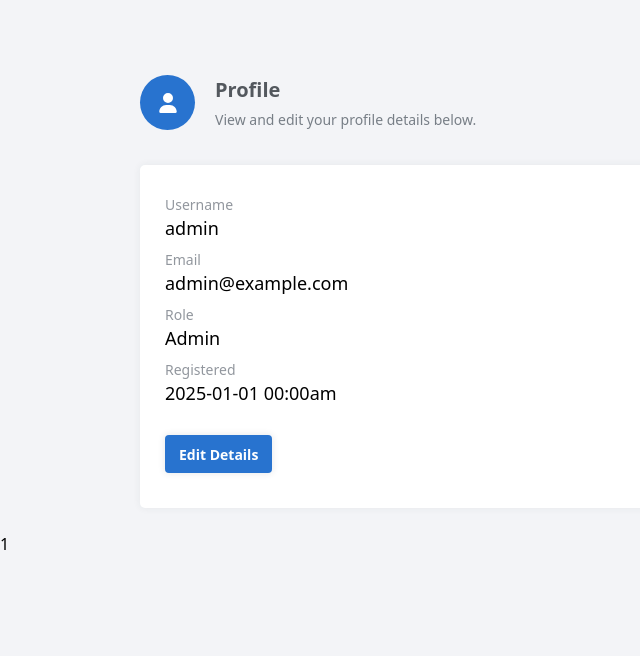
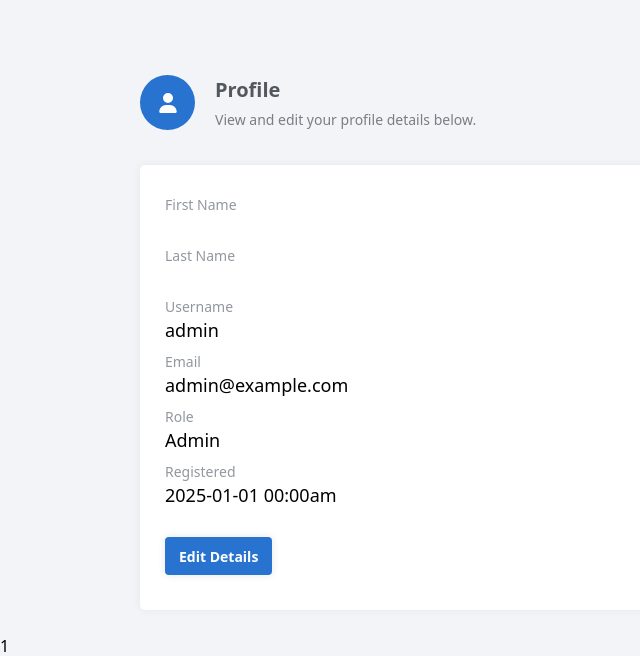
Before and after one commit to steveshead/php_database_login_register, a PHP site: page /profile.php in a window 1280 px wide. Shown: the part 60-716 px from the top of the page, without its empty margins (0-640 px from the left). Run offline with PHP 8.4, Linux system fonts and the light colour scheme; a user stored in the database is signed in; data comes from the database, SQL or seed files in the repository; some libraries are stand-ins or nearby versions.

Commit message:
Soft code improvements and updates

```diff
--- a/profile.php
+++ b/profile.php
@@ -36,14 +36,14 @@ if (isset($_POST['username'], $_POST['npassword'], $_POST['cpassword'], $_POST['
 		if ($stmt->fetchColumn() > 0) {
 			$error_msg = 'Account already exists with that username and/or email!';
 		} else {
-			// No errors occured, update the account...
+			// No errors occurred, update the account...
 			// Hash the new password if it was posted and is not blank
 			$password = !empty($_POST['npassword']) ? password_hash($_POST['npassword'], PASSWORD_DEFAULT) : $account['password'];
 			// If email has changed, generate a new activation code
 			$activation_code = account_activation && $account['email'] != $_POST['email'] ? hash('sha256', uniqid() . $_POST['email'] . secret_key) : $account['activation_code'];
 			// Update the account
-			$stmt = $pdo->prepare('UPDATE accounts SET username = ?, password = ?, email = ?, activation_code = ? WHERE id = ?');
-			$stmt->execute([ $_POST['username'], $password, $_POST['email'], $activation_code, $_SESSION['account_id'] ]);
+			$stmt = $pdo->prepare('UPDATE accounts SET first_name = ?, last_name = ?, username = ?, password = ?, email = ?, activation_code = ? WHERE id = ?');
+			$stmt->execute([ $_POST['first_name'], $_POST['last_name'], $_POST['username'], $password, $_POST['email'], $activation_code, $_SESSION['account_id'] ]);
 			// Update the session variables
 			$_SESSION['account_name'] = $_POST['username'];
 			// If email has changed, logout the user and send a new activation email
@@ -83,7 +83,17 @@ if (isset($_POST['username'], $_POST['npassword'], $_POST['cpassword'], $_POST['
 
 	<!-- Tip: it's good practice to escape user variables using htmlspecialchars() to prevent XSS attacks. -->
 
-	<div class="profile-detail">
+    <div class="profile-detail">
+        <strong>First Name</strong>
+        <?= !empty($account['first_name']) ? htmlspecialchars($account['first_name'], ENT_QUOTES) : '<div class="padding"></div>' ?>
+    </div>
+
+    <div class="profile-detail">
+        <strong>Last Name</strong>
+        <?= !empty($account['last_name']) ? htmlspecialchars($account['last_name'], ENT_QUOTES) : '<div class="padding"></div>' ?>
+    </div>
+
+    <div class="profile-detail">
 		<strong>Username</strong>
 		<?=htmlspecialchars($account['username'], ENT_QUOTES)?>
 	</div>
@@ -124,6 +134,18 @@ if (isset($_POST['username'], $_POST['npassword'], $_POST['cpassword'], $_POST['
 <div class="block">
 
 	<form action="profile.php?action=edit" method="post" class="form form-small">
+
+        <label class="form-label" for="first_name" style="padding-top:5px">First Name</label>
+        <div class="form-group">
+            <svg class="form-icon-left" width="14" height="14" xmlns="http://www.w3.org/2000/svg" viewBox="0 0 448 512"><!--!Font Awesome Free 6.5.1 by @fontawesome - https://fontawesome.com License - https://fontawesome.com/license/free Copyright 2024 Fonticons, Inc.--><path d="M224 256A128 128 0 1 0 224 0a128 128 0 1 0 0 256zm-45.7 48C79.8 304 0 383.8 0 482.3C0 498.7 13.3 512 29.7 512H418.3c16.4 0 29.7-13.3 29.7-29.7C448 383.8 368.2 304 269.7 304H178.3z"/></svg>
+            <input class="form-input" type="text" name="first_name" placeholder="First Name" id="first_name" value="<?=htmlspecialchars($account['first_name'], ENT_QUOTES)?>">
+        </div>
+
+        <label class="form-label" for="last_name" style="padding-top:5px">Last Name</label>
+        <div class="form-group">
+            <svg class="form-icon-left" width="14" height="14" xmlns="http://www.w3.org/2000/svg" viewBox="0 0 448 512"><!--!Font Awesome Free 6.5.1 by @fontawesome - https://fontawesome.com License - https://fontawesome.com/license/free Copyright 2024 Fonticons, Inc.--><path d="M224 256A128 128 0 1 0 224 0a128 128 0 1 0 0 256zm-45.7 48C79.8 304 0 383.8 0 482.3C0 498.7 13.3 512 29.7 512H418.3c16.4 0 29.7-13.3 29.7-29.7C448 383.8 368.2 304 269.7 304H178.3z"/></svg>
+            <input class="form-input" type="text" name="last_name" placeholder="Last Name" id="last_name" value="<?=htmlspecialchars($account['last_name'], ENT_QUOTES)?>">
+        </div>
 
 		<label class="form-label" for="username" style="padding-top:5px">Username</label>
 		<div class="form-group">
--- a/style.css
+++ b/style.css
@@ -468,6 +468,9 @@ h1, h2, h3, h4, h5, h6 {
   font-weight: 500;
   margin-bottom: 2px;
 }
+.content .profile-detail .padding {
+  padding: 10px !important;
+}
 
 .pad-1 {
   padding: 5px;
--- a/style.scss
+++ b/style.scss
@@ -488,6 +488,9 @@ h1, h2, h3, h4, h5, h6 {
 			font-weight: 500;
 			margin-bottom: 2px;
 		}
+		.padding {
+			padding: 10px !important;
+		}
 	}
 }
 @for $i from 1 to 6 {
```
Also changed, not shown: admin/account.php (+16 -4 lines), admin/main.php (+9 -0 lines), 1 other file.
